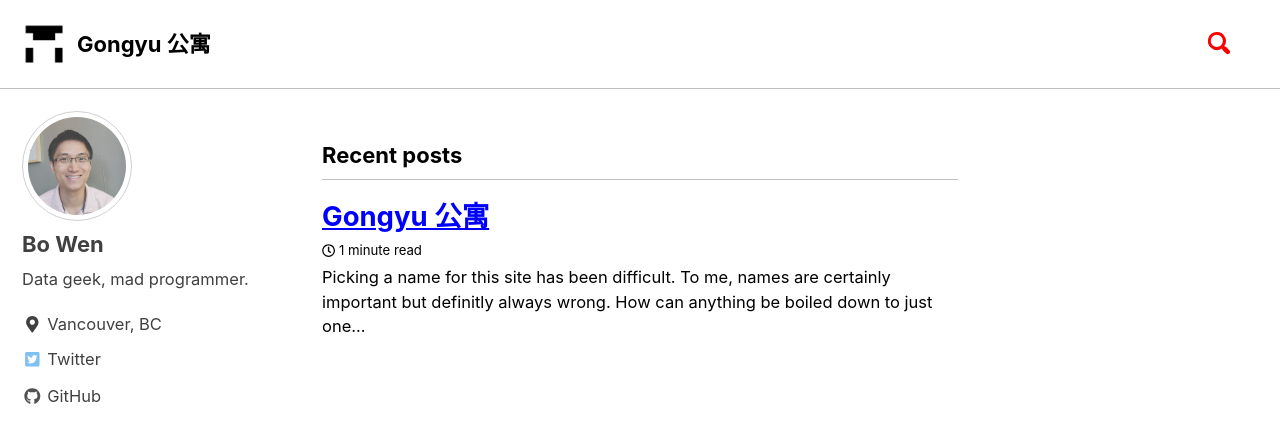
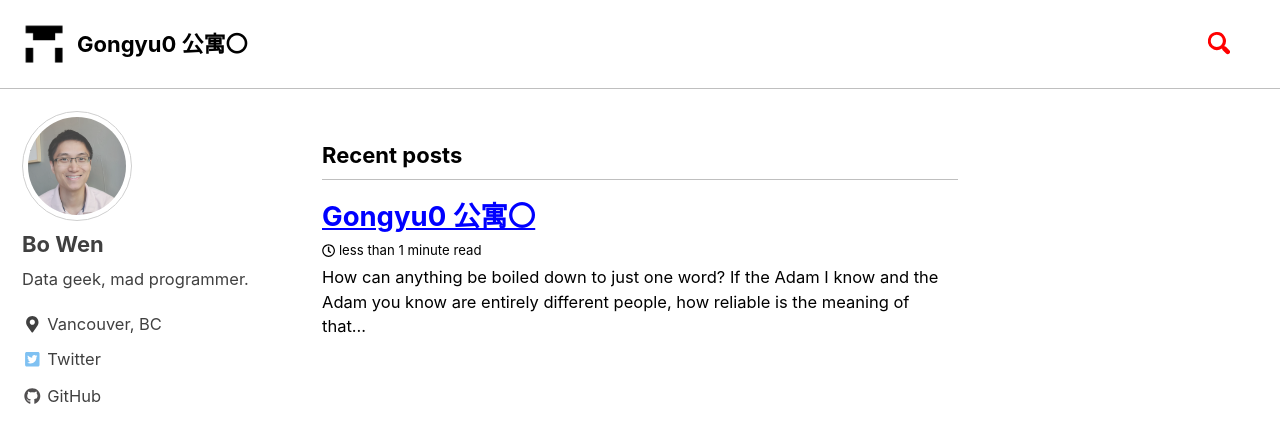
Before and after one commit to bowenwen/bowenwen.github.io_2018, a Jekyll site: the page built from index.html, in a window 1280 px wide and 900 px high. Shown: the top 443 px of the window. Built offline with Jekyll 4.4.1, drawn with Linux system fonts in a browser that asks for light colours; cached includes are drawn as plain includes; nearby versions of some CDN libraries; the list of posts is cut into pages by our own code.

Commit message:
update site name and revise first blog

```diff
--- a/_config.yml
+++ b/_config.yml
@@ -17,14 +17,14 @@ minimal_mistakes_skin    : "contrast"
 
 # Site Settings
 locale                   : "en-US"
-title                    : "Gongyu 公寓"
+title                    : "Gongyu0 公寓〇"
 title_separator          : "-"
 name                     : "Bo Wen"
 description              : "A site about mobility, transportation, data, and AI."
-url                      : https://gongyu.github.io
+url                      : https://gongyu0.github.io
 # the base hostname & protocol for your site e.g. "https://mmistakes.github.io"
 baseurl                  : # the subpath of your site, e.g. "/blog"
-repository               : bowenwen/gongyu.github.io
+repository               : gongyu0/gongyu0.github.io
 # GitHub username/repo-name e.g. "mmistakes/minimal-mistakes"
 teaser                   : # path of fallback teaser image, e.g. "/assets/images/500x300.png"
 logo                     : "/assets/images/logo-blk.png"
--- a/_posts/2019-04-11-gongyu.md
+++ /dev/null
@@ -1,19 +0,0 @@
----
-title: "Gongyu 公寓"
-categories:
-  - Random
-tags:
-  - Random
----
-
-Picking a name for this site has been difficult. To me, names are certainly important but definitly always wrong. How can anything be boiled down to just one word?
-
-If the Adam I know and the Adam you know are entirely different people, how reliable is the meaning of that name? Something as simple as an apple does not even have consistent meanings. If I say Apple, you might think of the fruit, or the tree that bears the fruit, or the Big Apple city, or maybe the company that makes your iPod (just kidding, we are no longer living in the mid-2000s).
-
-Because names are often used interchangably, so much so it may become meaningless, we must not think of a concept just by a label. A name is merely a label for a multi-faceted truth we know and conceptualize. It is probably one of the most useful tool we invented and the foundation of languages. It is for that reason we must remain vigilant of the various misconceptions that might be derived from a name.
-
-What is **Gongyu (公寓)**? It is apartment in Chinese. For me, it is a symbolism for the impermanence of things. It also represents the movement of information. At the same time, it is a statement on the ownership of knowledge.
-
-This is the song that inspired the name of this blog:
-等你下课 (Waiting for you after class) by 周杰伦 (Jay Chou)
-<iframe width="640" height="360" src="https://www.youtube-nocookie.com/embed/kfXdP7nZIiE?controls=0&amp;showinfo=0" frameborder="0" allowfullscreen></iframe>
--- /dev/null
+++ b/_posts/2019-04-11-gongyu0.md
@@ -0,0 +1,15 @@
+---
+title: "Gongyu0 公寓〇"
+categories:
+  - Random
+tags:
+  - Random
+---
+
+How can anything be boiled down to just one word? If the Adam I know and the Adam you know are entirely different people, how reliable is the meaning of that name? Something as simple as an apple does not even have consistent meanings. If I say Apple, you might think of the fruit, or the tree that bears the fruit, or the Big Apple city, or maybe the company that makes your iPod. A name is merely a label for a multi-faceted truth we know and conceptualize. It is probably one of the most useful tool we invented, but at the same time, it can be the origin of many misunderstandings.
+
+What is **Gongyu0 公寓〇**? It is apartment in Chinese. For me, it is a symbol for the impermanence of things. It also represents the movement of information and the absence of ownership. The circle of ensō inspires the freedom of the mind.
+
+This is the song that partly inspired the name of this blog:
+等你下课 (Waiting for you after class) by 周杰伦 (Jay Chou)
+<iframe width="640" height="360" src="https://www.youtube-nocookie.com/embed/kfXdP7nZIiE?controls=0&amp;showinfo=0" frameborder="0" allowfullscreen></iframe>
```
